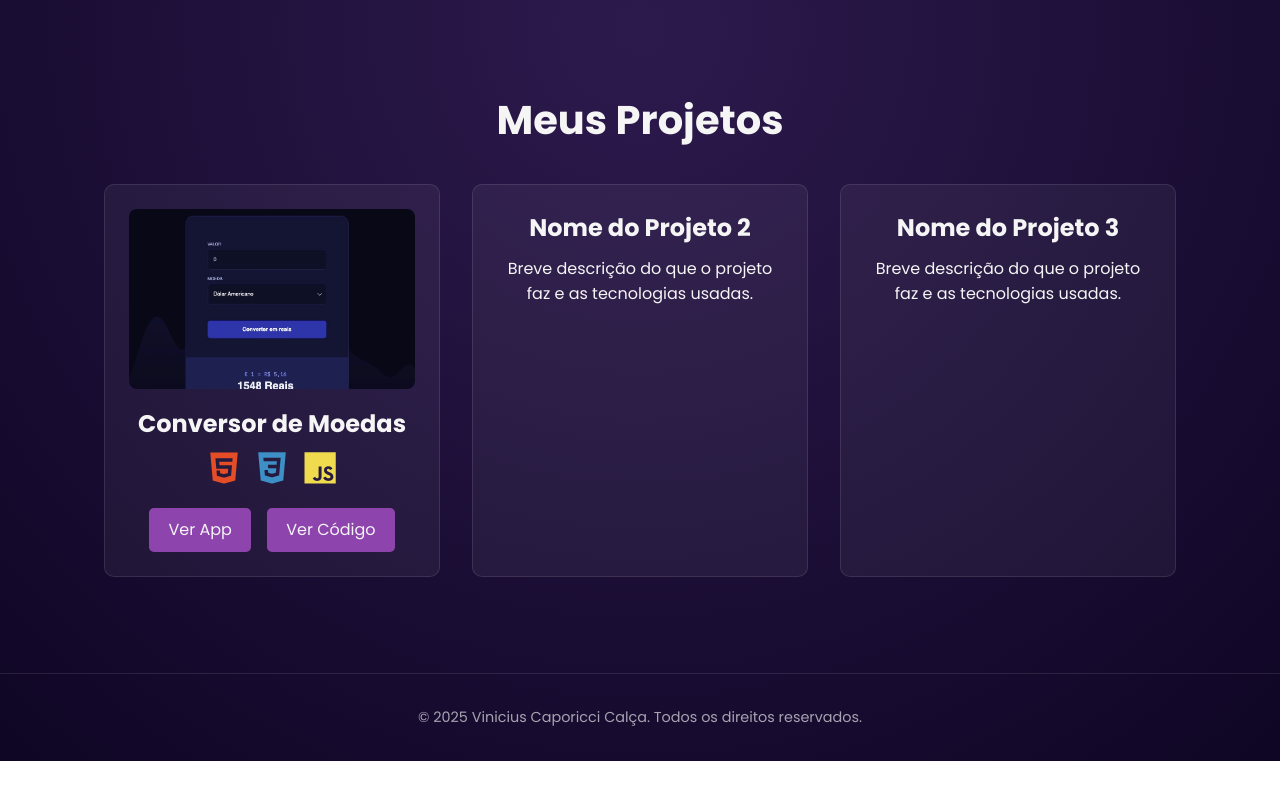
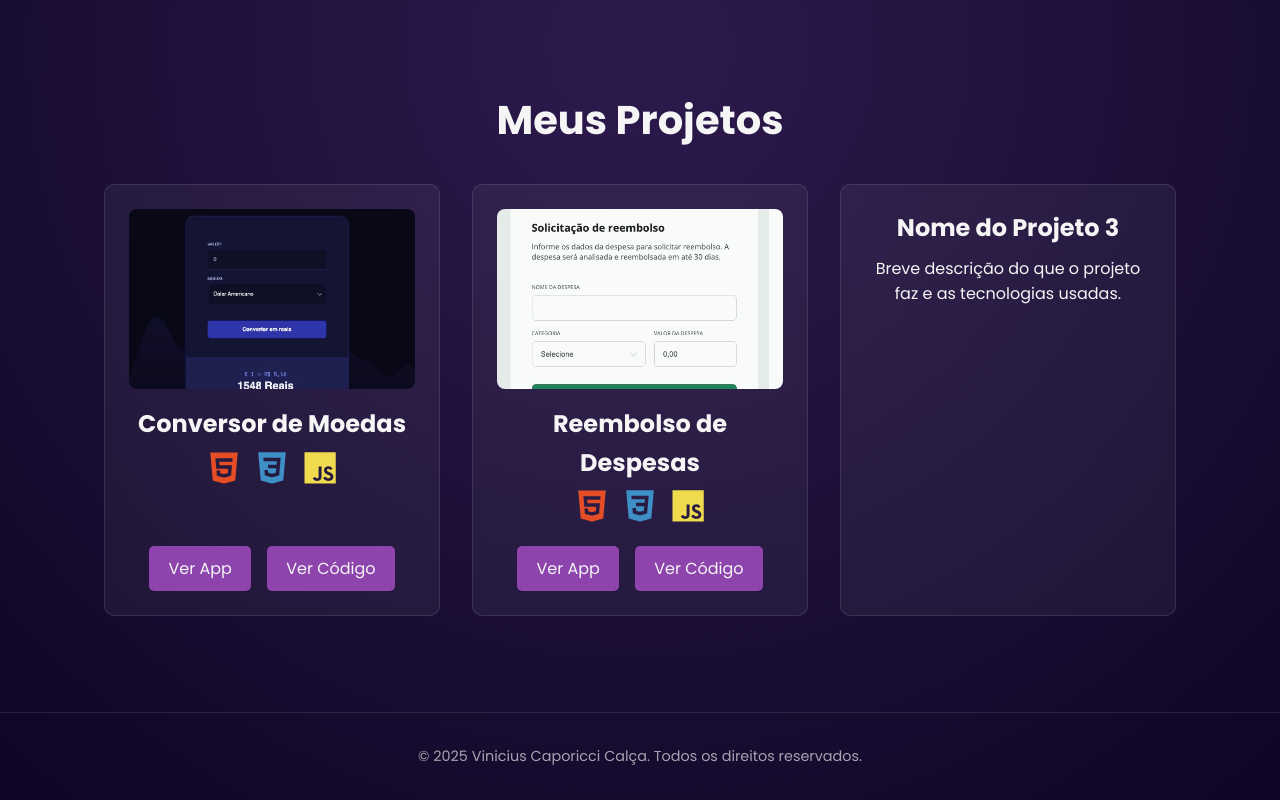
Before and after one commit to viniciuscaporiccicalca/viniciuscaporiccicalca.github.io, a plain HTML site: page index.html in a window 1280 px wide. Shown: the part 707-1507 px from the top of the page. Before the commit the page ends 1468 px from the top, so only its background shows below. Drawn offline with nearby package versions, Linux system fonts and the light colour scheme.

Commit message:
atualizacao projeto 2

```diff
--- a/index.html
+++ b/index.html
@@ -21,7 +21,9 @@
             <a href="#projetos" class="nav-link">Projetos</a>
           </li>
           <li class="nav-item">
-            <a href="https://drive.google.com/file/d/1NZVYkmJ7RUHTNPqDkggcSeQRYt-L_0Jm/view?usp=sharing" class="nav-link"
+            <a
+              href="https://drive.google.com/file/d/1NZVYkmJ7RUHTNPqDkggcSeQRYt-L_0Jm/view?usp=sharing"
+              class="nav-link"
               >Currículo</a
             >
           </li>
@@ -128,9 +130,35 @@
           </div>
 
           <div class="project-card">
-            <h3>Nome do Projeto 2</h3>
-            <p>Breve descrição do que o projeto faz e as tecnologias usadas.</p>
+            <img
+              src="projeto 2.jpg"
+              alt="Imagem do projeto Reembolso de Despesas"
+              class="project-image"
+            />
+            <h3>Reembolso de Despesas</h3>
+            <div class="project-tech">
+              <i class="devicon-html5-plain colored"></i>
+              <i class="devicon-css3-plain colored"></i>
+              <i class="devicon-javascript-plain colored"></i>
+            </div>
+            <div class="project-links">
+              <a
+                href="https://projeto-2-refund.vercel.app/"
+                target="_blank"
+                rel="noopener noreferrer"
+                class="project-button"
+                >Ver App</a
+              >
+              <a
+                href="https://github.com/viniciuscaporiccicalca/Projeto-2_Refund"
+                target="_blank"
+                rel="noopener noreferrer"
+                class="project-button"
+                >Ver Código</a
+              >
+            </div>
           </div>
+
           <div class="project-card">
             <h3>Nome do Projeto 3</h3>
             <p>Breve descrição do que o projeto faz e as tecnologias usadas.</p>
```
